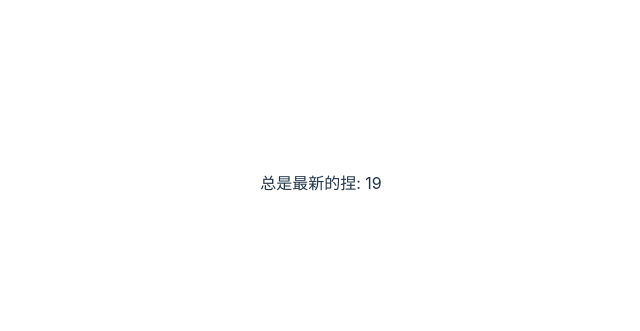
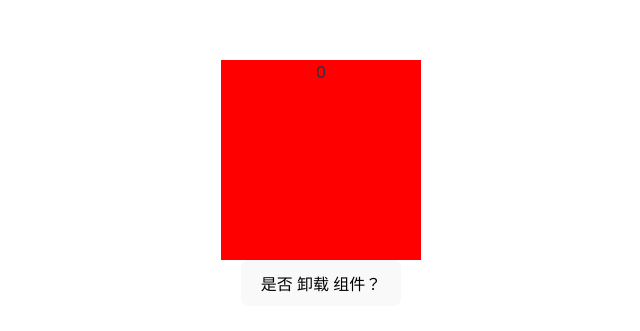
Before and after one commit to JeromeD3/react-hooks, a React (Vite) app: page / in a window 1280 px wide. Shown: the part 217-548 px from the top of the page, without its empty margins (319-959 px from the left). Built offline with nearby package versions, Linux system fonts and the light colour scheme.

Commit message:
feat: useUnmount

```diff
--- a/src/App.tsx
+++ b/src/App.tsx
@@ -1,9 +1,10 @@
 import './App.css'
-import UseLatest from './components/useLatest'
+// import UseLatest from './components/useLatest'
+import UseUnmount from './components/useUnmount'
 function App() {
   return (
     <>
-      <UseLatest />
+      <UseUnmount />
     </>
   )
 }
--- /dev/null
+++ b/src/components/useUnmount.tsx
@@ -0,0 +1,39 @@
+import { useState } from 'react'
+import useUnmount from '../hooks/LifeCycle/useUnmount'
+// 被点击的组件
+const ClickArea = () => {
+  // 点击次数
+  const [cnt, setCnt] = useState(0)
+  const callback = () => {
+    // 哎哟我的天神啊，为什么一直是0啊
+    console.log('点击次数:', cnt)
+  }
+  // useEffect(() => {
+  //   // 这里的callback是一个闭包，它引用了ClickArea组件的cnt状态
+  //   // 所以这里也会有一个引用问题
+  //   return callback
+  // }, [])
+  useUnmount(() => {
+    callback()
+  })
+
+  return (
+    <div
+      style={{ background: 'red', width: '200px', height: '200px' }}
+      onClick={() => setCnt(cnt + 1)}
+    >
+      {cnt}
+    </div>
+  )
+}
+const App = () => {
+  // 模拟卸载组件（真实场景下可能是因为路由切换而卸载）
+  const [isShow, setIsShow] = useState(true)
+  return (
+    <div>
+      {isShow && <ClickArea></ClickArea>}
+      <button onClick={() => setIsShow(!isShow)}>是否 卸载 组件？</button>
+    </div>
+  )
+}
+export default App
--- /dev/null
+++ b/src/hooks/LifeCycle/useUnmount.tsx
@@ -0,0 +1,20 @@
+import { useEffect } from 'react'
+import { useLatest } from '../Advanced/useLatest'
+
+/**
+ *
+ * 在组件卸载时，执行函数的hook。
+ */
+// 复用我们之前写的hook：
+
+const useUnmount = (callback: any) => {
+  const cbRef = useLatest(callback)
+  useEffect(
+    () => () => {
+      cbRef.current()
+    },
+    []
+  )
+}
+
+export default useUnmount
```
